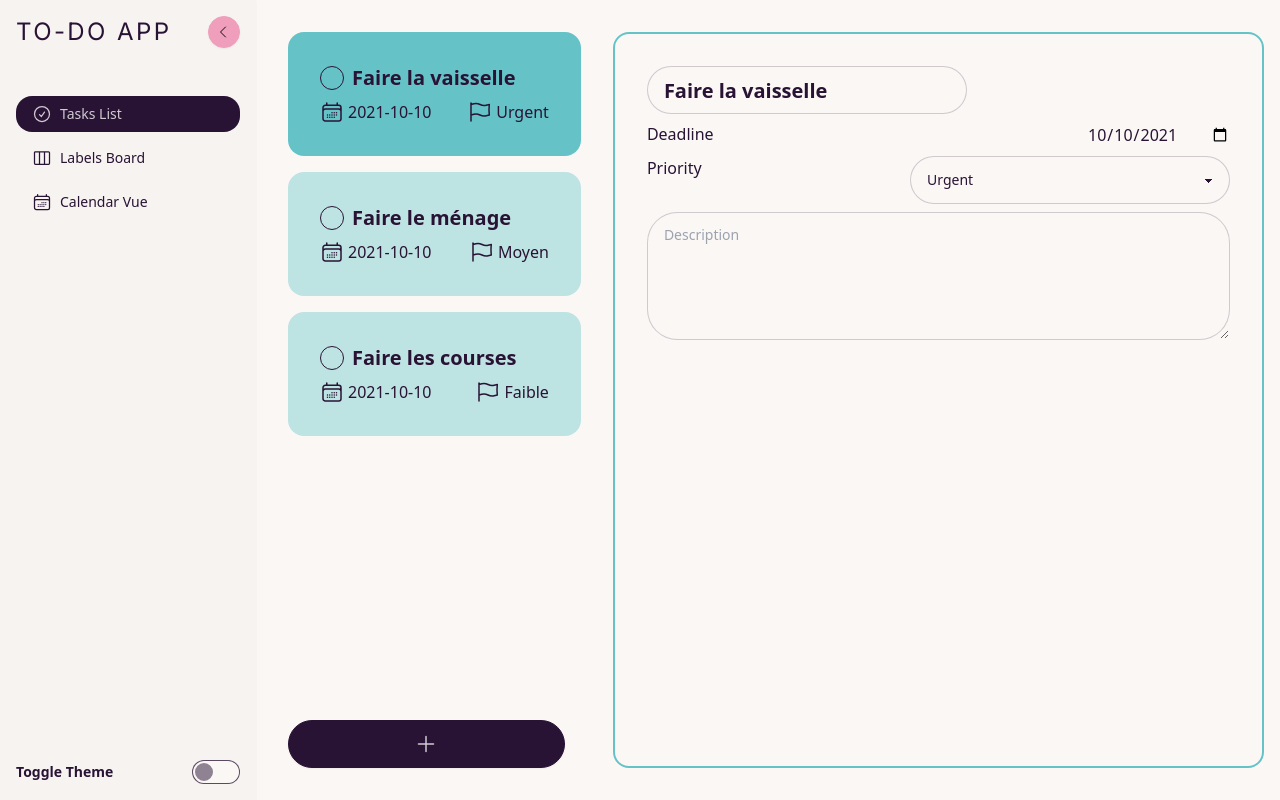
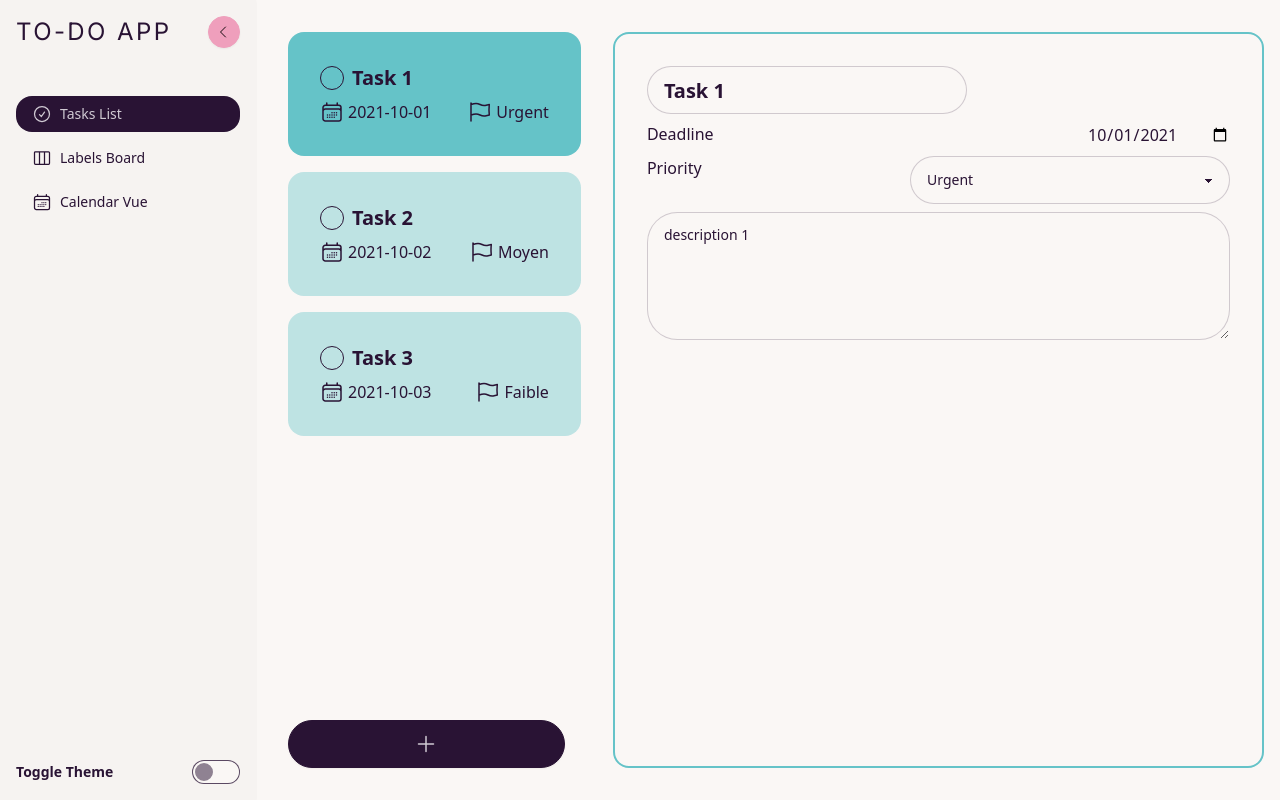
Before and after one commit to AurelieESEO/todo_react_project, a React (Vite) app in the folder todo_react_project/: page / in a window 1280 px wide. Built offline with nearby package versions, Linux system fonts and the light colour scheme; a web font is replaced by a local one.

Commit message:
Changing the description is now possiblr

```diff
--- a/todo_react_project/src/components/TaskEdit.tsx
+++ b/todo_react_project/src/components/TaskEdit.tsx
@@ -6,9 +6,10 @@ type TaskEditProps = {
   onTitleChange: (taskId: number, newTitle: string) => void;
   onDeadlineChange: (taskId: number, newDeadline: string) => void;
   onPriorityChange: (taskId: number, newDeadline: string) => void;
+  description: string;
 };
 
-const TaskEdit: React.FC<TaskEditProps> = ({ task, onTitleChange, onDeadlineChange, onPriorityChange   }) => {
+const TaskEdit: React.FC<TaskEditProps> = ({ task, onTitleChange, onDeadlineChange, onPriorityChange, onDescriptionChange}) => {
   const [editedTask, setEditedTask] = React.useState<Task>(task!);
   const prioritiesAvailable = ['Urgent', 'Moyen', 'Faible'];
 
@@ -52,6 +53,19 @@ const TaskEdit: React.FC<TaskEditProps> = ({ task, onTitleChange, onDeadlineChan
     }
   };
 
+  const handleDescriptionChange = (event: React.ChangeEvent<HTMLTextAreaElement>) => {
+    const { value } = event.target;
+    setEditedTask((prevTask) => ({
+      ...prevTask,
+      description: value,
+    }));
+
+    if (task) {
+      onDescriptionChange(task.id, value);
+    }
+  };
+
+
   return (
       <div className="h-full w-full card gap-1 border-primary border-2">
         <div className="card-body">
@@ -88,6 +102,8 @@ const TaskEdit: React.FC<TaskEditProps> = ({ task, onTitleChange, onDeadlineChan
           <textarea
               className="textarea textarea-bordered w-full h-32"
               placeholder="Description"
+              value={editedTask ? editedTask.description : ''}
+              onChange={handleDescriptionChange}
           />
         </div>
       </div>
--- a/todo_react_project/src/components/TaskView.tsx
+++ b/todo_react_project/src/components/TaskView.tsx
@@ -5,9 +5,37 @@ import Task from "../model/Task.tsx";
 
 const TaskView: React.FC = () => {
   const initialTasks: Task[] = [
-    { id: 1, title: "Faire la vaisselle", deadline: "2021-10-10", priority: "Urgent", isSelected: true },
-    { id: 2, title: "Faire le ménage", deadline: "2021-10-10", priority: "Moyen", isSelected: false },
-    { id: 3, title: "Faire les courses", deadline: "2021-10-10", priority: "Faible", isSelected: false },
+    {
+      id: 1,
+      title: "Task 1",
+      deadline: "2021-10-01",
+      priority: "Urgent",
+      isSelected: true,
+      tags: ["tag1", "tag2"],
+      tagsPossibles: ["tag1", "tag2", "tag3", "tag4"],
+      description: "description 1",
+    },
+    {
+      id: 2,
+      title: "Task 2",
+      deadline: "2021-10-02",
+      priority: "Moyen",
+      isSelected: false,
+      tags: ["tag1", "tag2"],
+      tagsPossibles: ["tag1", "tag2", "tag3", "tag4"],
+      description: "description 2",
+    },
+    {
+      id: 3,
+      title: "Task 3",
+      deadline: "2021-10-03",
+      priority: "Faible",
+      isSelected: false,
+      tags: ["tag1", "tag2"],
+      tagsPossibles: ["tag1", "tag2", "tag3", "tag4"],
+      description: "description 3",
+    },
+
   ];
 
   const [tasks, setTasks] = React.useState<Task[]>(initialTasks);
@@ -16,7 +44,7 @@ const TaskView: React.FC = () => {
   const addValue = () => {
     const currentDate = new Date().toISOString().slice(0, 10);
     taskBeingEdited ? taskBeingEdited.isSelected = false : null;
-    const newTask: Task = { id: tasks.length + 1, title: "Task", priority: "Moyen", deadline: currentDate, isSelected: true };
+    const newTask: Task = { id: tasks.length + 1, title: "Task", priority: "Moyen", deadline: currentDate, isSelected: true, description: "", tags: [], tagsPossibles: [] };
     setTasks([newTask, ...tasks]);
     setTaskBeingEdited(newTask)
   };
@@ -64,6 +92,19 @@ const TaskView: React.FC = () => {
     );
   };
 
+  const onDescriptionChange = (taskId: number, newDescription: string) => {
+    setTasks((prevTasks) =>
+        prevTasks.map((task) => {
+          if (task.id === taskId) {
+            task.description = newDescription;
+            setTaskBeingEdited(task)
+          }
+          return task;
+        }),
+    );
+  };
+
+
   return (
       <div className="px-4 py-8 flex flex-row gap-4 justify-start w-full h-full">
         <div className="w-3/6 flex flex-col justify-between">
@@ -92,8 +133,13 @@ const TaskView: React.FC = () => {
             </button>
           </div>
         </div>
-        <TaskEdit task={taskBeingEdited} onTitleChange={handleTitleChange}
-                  onDeadlineChange={onDeadlineChange} onPriorityChange={onPriorityChange}></TaskEdit>
+        <TaskEdit task={taskBeingEdited}
+                  onTitleChange={handleTitleChange}
+                  onDeadlineChange={onDeadlineChange}
+                  onPriorityChange={onPriorityChange}
+                  onDescriptionChange={onDescriptionChange}
+                  description={taskBeingEdited ? taskBeingEdited.description : ""}>
+        </TaskEdit>
       </div>
   );
 };
--- a/todo_react_project/src/model/Task.tsx
+++ b/todo_react_project/src/model/Task.tsx
@@ -4,6 +4,9 @@ type Task = {
   deadline: string;
   priority: string;
   isSelected: boolean;
+  tags : string[];
+  tagsPossibles : string[];
+  description : string;
 };
 
 export default Task;
```
